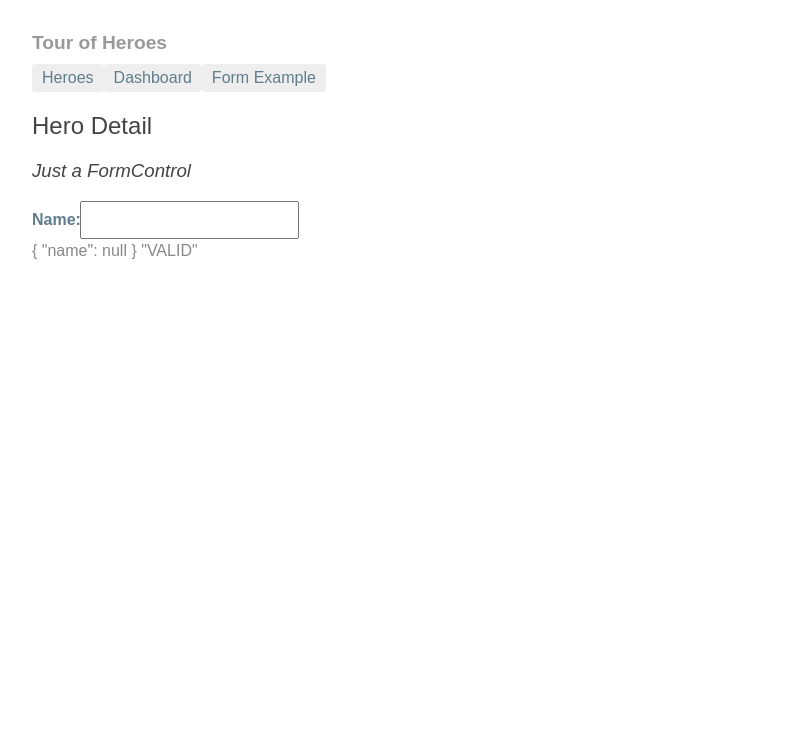
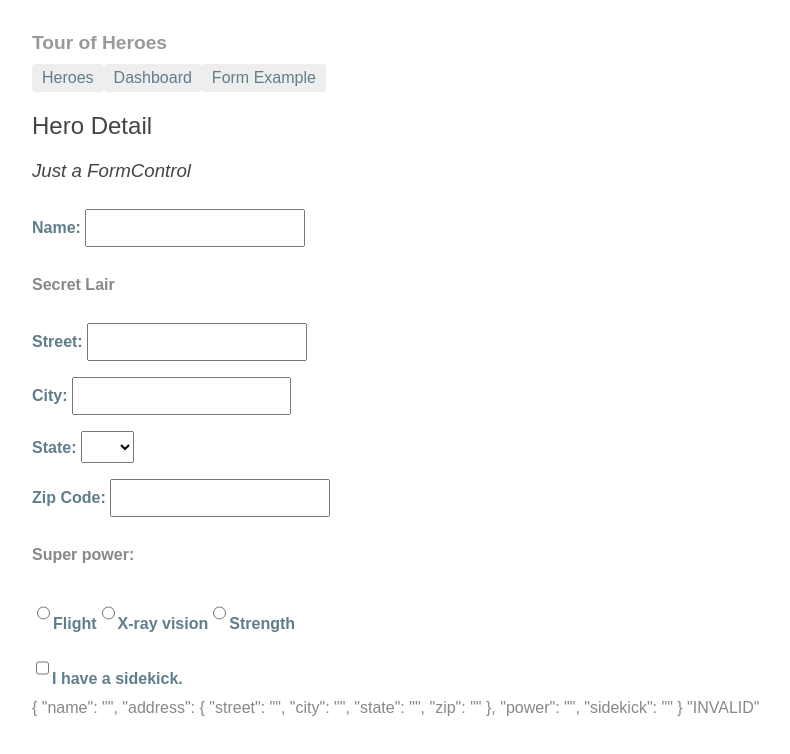
Before and after one commit to tdewangan/Angular2Practice, an Angular app: page /form-example in a window 1280 px wide. Shown: the top 754 px of the page, without its empty margins (0-790 px from the left). Built offline with nearby package versions, Linux system fonts and the light colour scheme.

Commit message:
reactive-forms example intergrated with heroes page

```diff
--- a/src/app/form-example/form-example.component.css
+++ b/src/app/form-example/form-example.component.css
@@ -0,0 +1,3 @@
+label {
+  width: auto;
+}
--- a/src/app/form-example/form-example.component.html
+++ b/src/app/form-example/form-example.component.html
@@ -1,8 +1,46 @@
 <h2>Hero Detail</h2>
 <h3><i>Just a FormControl</i></h3>
 <form [formGroup]="heroForm" noValidate>
-  <label class="center-block">Name:</label>
-  <input class="form-control" formControlName="name">
+  <div class="form-group">
+    <label class="center-block">Name:
+      <input class="form-control" formControlName="name">
+    </label>
+  </div>
+  <div formGroupName="address" class="well well-lg">
+    <h4>Secret Lair</h4>
+    <div class="form-group">
+      <label class="center-block">Street:
+      <input class="form-control" formControlName="street">
+    </label>
+    </div>
+    <div class="form-group">
+      <label class="center-block">City:
+      <input class="form-control" formControlName="city">
+    </label>
+    </div>
+    <div class="form-group">
+      <label class="center-block">State:
+      <select class="form-control" formControlName="state">
+          <option *ngFor="let state of states" [value]="state">{{state}}</option>
+      </select>
+    </label>
+    </div>
+    <div class="form-group">
+      <label class="center-block">Zip Code:
+      <input class="form-control" formControlName="zip">
+    </label>
+    </div>
+  </div>
+  <div class="form-group radio">
+    <h4>Super power:</h4>
+    <label class="center-block"><input type="radio" formControlName="power" value="flight">Flight</label>
+    <label class="center-block"><input type="radio" formControlName="power" value="x-ray vision">X-ray vision</label>
+    <label class="center-block"><input type="radio" formControlName="power" value="strength">Strength</label>
+  </div>
+  <div class="checkbox">
+    <label class="center-block">
+      <input type="checkbox" formControlName="sidekick">I have a sidekick.
+    </label>
+  </div>
 </form>
-{{ heroForm.value | json }}
-{{ heroForm.status | json }}
+{{ heroForm.value | json }} {{ heroForm.status | json }}
--- a/src/app/form-example/form-example.component.ts
+++ b/src/app/form-example/form-example.component.ts
@@ -1,18 +1,43 @@
-import { Component, OnInit } from '@angular/core';
-import { FormControl, FormGroup } from '@angular/forms';
+import { Component, OnInit, OnChanges, Input } from '@angular/core';
+import { FormBuilder, FormControl, FormGroup, Validators } from '@angular/forms';
+
+import { states } from './../states';
+import { Hero } from './../hero';
+import { Address } from './../address';
 
 @Component({
   selector: 'app-form-example',
   templateUrl: './form-example.component.html',
   styleUrls: ['./form-example.component.css']
 })
-export class FormExampleComponent implements OnInit {
-  heroForm = new FormGroup({
-    name: new FormControl()
-  });
-  constructor() { }
-
-  ngOnInit() {
+export class FormExampleComponent implements OnInit, OnChanges {
+  heroForm: FormGroup;
+  states = states;
+  @Input()
+  hero: Hero;
+  constructor(private fb: FormBuilder) {
+    this.createForm();
+  }
+  ngOnInit() { }
+  ngOnChanges() {
+    this.heroForm.reset({
+      name: this.hero.name,
+      address: this.hero.addresses[0] || new Address()
+    });
+  }
+  createForm() {
+    this.heroForm = this.fb.group({
+      name: ['', Validators.required],
+      address: this.fb.group({
+        street: '',
+        city: '',
+        state: '',
+        zip: '',
+      }),
+      power: '',
+      sidekick: ''
+    });
   }
 
+
 }
--- a/src/app/heroes/heroes.component.html
+++ b/src/app/heroes/heroes.component.html
@@ -6,6 +6,7 @@
   </li>
 </ul>
 <div *ngIf="selectedHero">
+  <app-form-example [hero]="selectedHero"></app-form-example>
   <h2>
     {{selectedHero.name | uppercase}} is my hero
   </h2>
--- a/src/styles.css
+++ b/src/styles.css
@@ -28,7 +28,7 @@
   color: #607D8B;
   font-weight: bold;
 }
-input {
+input, select {
   height: 2em;
   font-size: 1em;
   padding-left: .4em;
```
